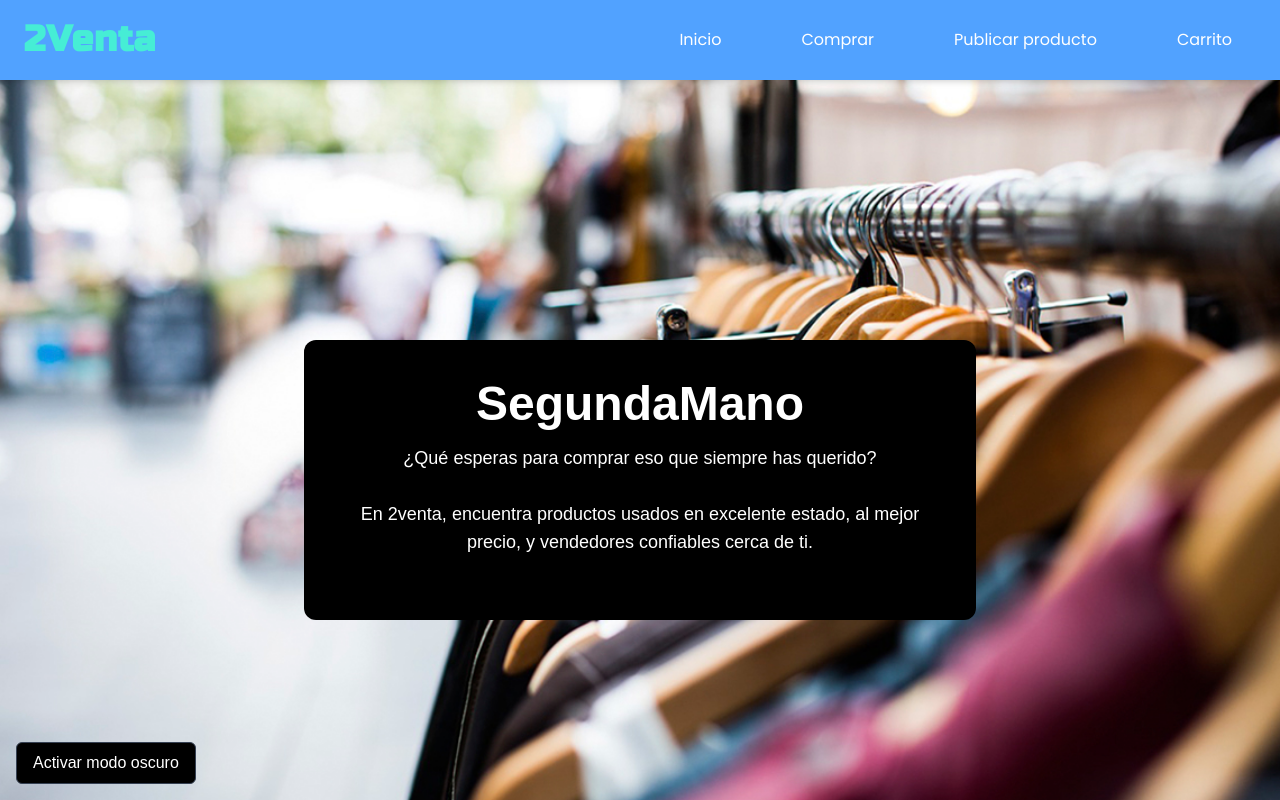
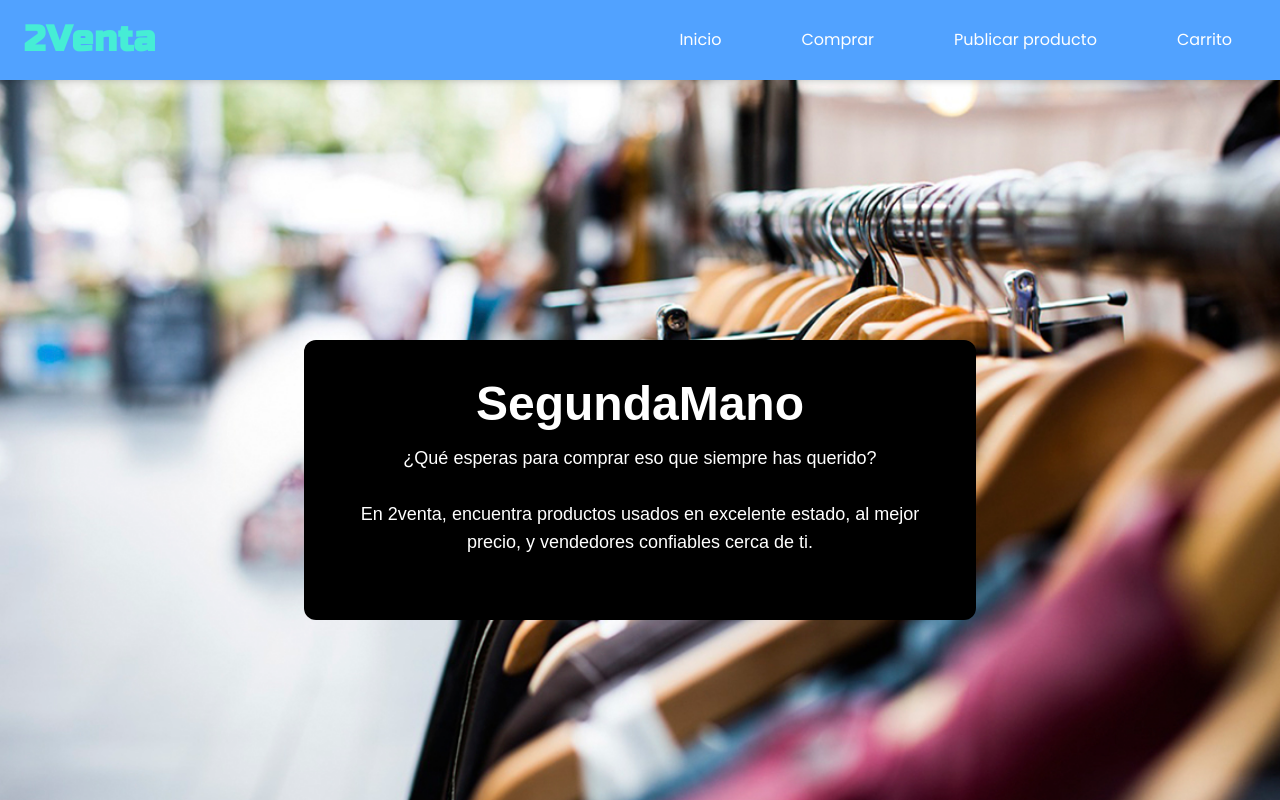
Before and after one commit to Sebastian398/2venta, a Next.js app: page / in a window 1280 px wide. Shown: the top 800 px of the page. Built offline with nearby package versions, Linux system fonts and the light colour scheme.

Commit message:
se elimina el modo oscuro temporalmente

```diff
--- a/src/app/layout.js
+++ b/src/app/layout.js
@@ -1,21 +1,18 @@
-// app/layout.tsx o app/layout.js (con use client)
 "use client";
 
 import Navbar from "@/components/navbar";
 import Footer from "@/components/footer";
 import { AuthProvider } from "@/context/AuthContext";
-import DarkModeToggle from "@/components/darkmode";
 import "./globals.css";
 
 export default function RootLayout({ children }) {
   return (
     <html lang="es" className="no-touch">
-      <body className="min-h-screen flex flex-col">
+      <body className="min-h-screen flex flex-col bg-white text-black">
         <AuthProvider>
           <Navbar />
           <main className="flex-grow">{children}</main>
           <Footer />
-          <DarkModeToggle />
         </AuthProvider>
       </body>
     </html>
--- a/src/components/darkmode.js
+++ b/src/components/darkmode.js
@@ -1,4 +1,4 @@
-"use client";
+/*"use client";
 
 import { useState, useEffect } from "react";
 
@@ -49,3 +49,4 @@
     </button>
   );
 }
+*/
--- a/tailwind.config.js
+++ b/tailwind.config.js
@@ -5,7 +5,6 @@
     "./pages/**/*.{js,ts,jsx,tsx}",      // todas las páginas Next.js
     "./src/components/**/*.{js,ts,jsx,tsx}", // tus componentes React
     "./app/**/*.{js,ts,jsx,tsx}",        // si usas carpeta app
-    // agrega otras rutas si usas otros directorios con clases Tailwind
   ],
   theme: {
     extend: {},
```
